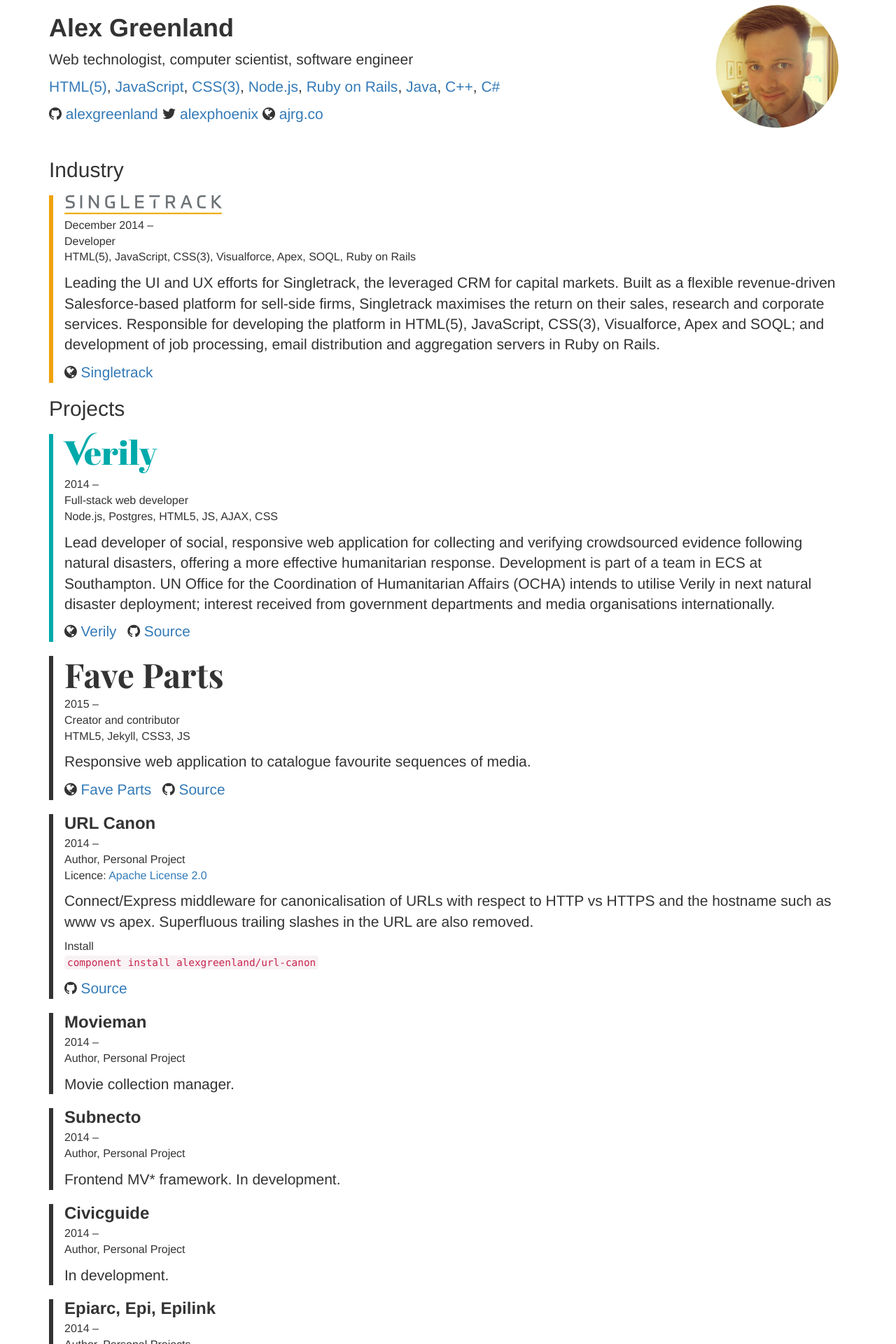
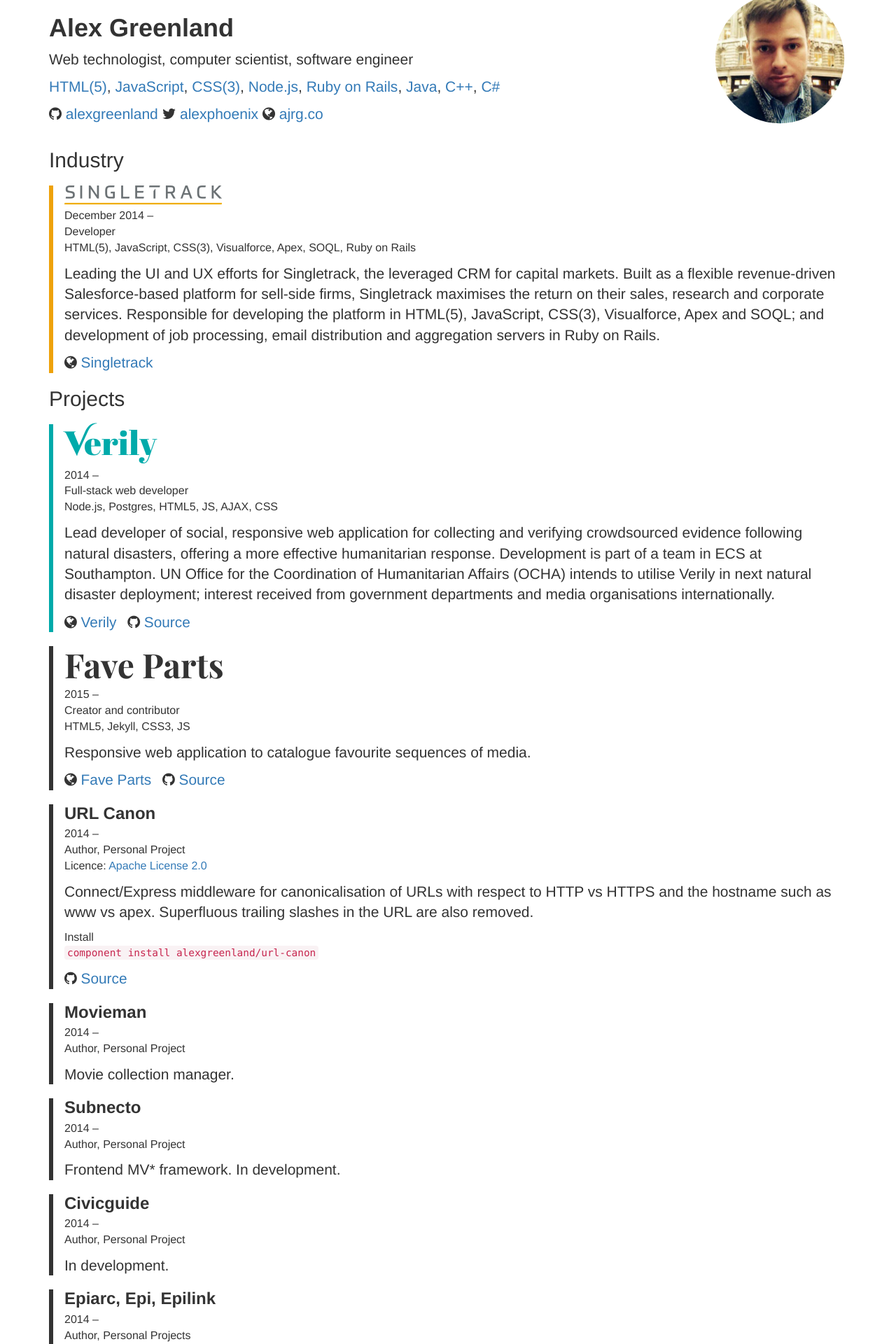
Before and after one commit to alexgreenland/alexgreenland.github.io, a Jekyll site: the page built from index.html, in a window 1280 px wide. Shown: the top 1920 px of the page at 70% size. Built offline with Jekyll 4.4.1, drawn with Linux system fonts in a browser that asks for light colours; nearby versions of some CDN libraries; some web fonts are replaced; Markdown is read by kramdown in place of the engine named in the settings.

Commit message:
change design

```diff
--- a/css/main.css
+++ b/css/main.css
@@ -49,8 +49,8 @@
 
 .self-image {
 	width: 12em;
-	-webkit-clip-path: circle(44% at 48% 51%);
-	clip-path: circle(44% at 48% 51%);
+	-webkit-clip-path: circle(48% at 50% 49%);
+	clip-path: circle(48% at 50% 49%);
 	margin: 0 auto;
 }
 
--- a/index.html
+++ b/index.html
@@ -6,7 +6,7 @@
     <section class="vitals">
         <div class="row">
             <div class="col-xs-12 col-sm-12 col-md-3 col-md-push-9">
-				<img src="/images/self.jpg" class="img-responsive self-image">
+				<img src="/images/self-2.jpg" class="img-responsive self-image">
             </div>
             <div class="info col-xs-12 col-sm-12 col-md-9 col-md-pull-3">
 				<h1>Alex Greenland</h1>
```
Also changed, not shown: images/self-2.jpg (added).
